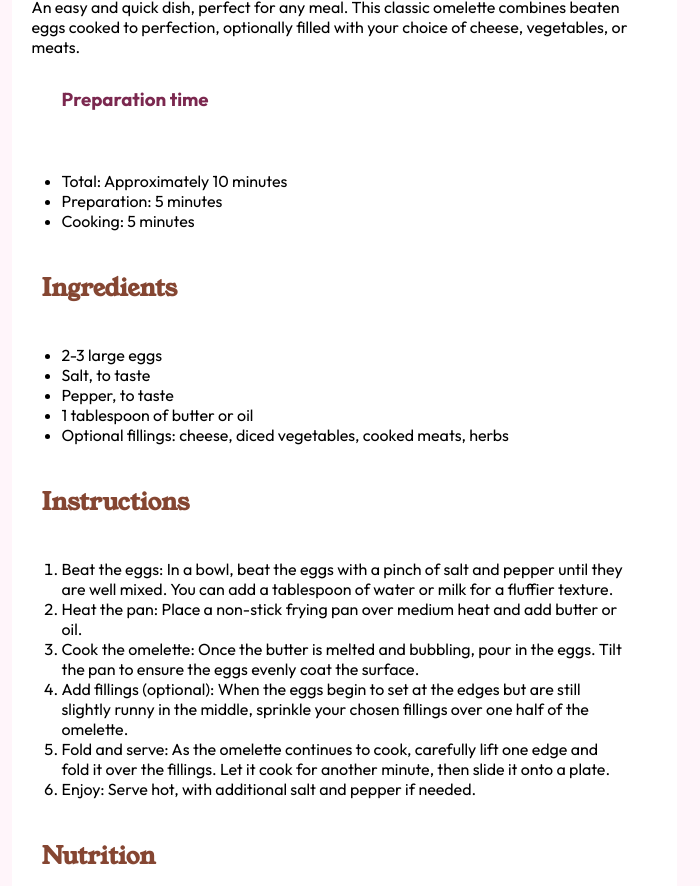
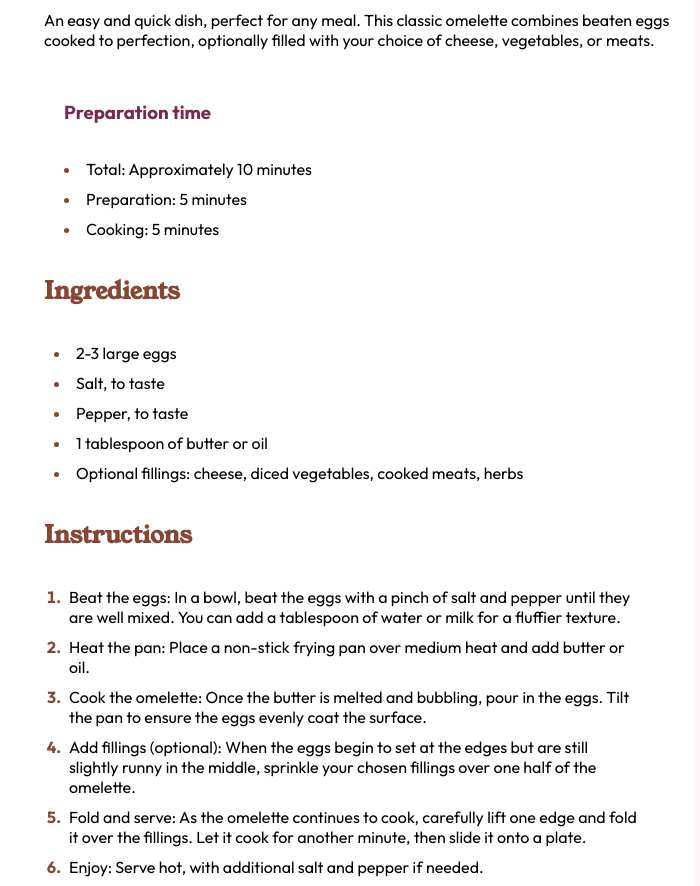
Before and after one commit to CrypticMango/recipe-page-main1, a plain HTML site: page index.html in a window 1280 px wide. Shown: the part 459-1345 px from the top of the page, without its empty margins (296-996 px from the left). Drawn offline with Linux system fonts and the light colour scheme.

Commit message:
changed padding and margins
-styled li::marker
-changed image size

```diff
--- a/index.html
+++ b/index.html
@@ -44,7 +44,7 @@
         <li>Cooking: 5 minutes</li>
       </ul>
       <h2>Ingredients</h2>
-      <ul>
+      <ul class="unordered-list">
         <li>2-3 large eggs</li>
         <li>Salt, to taste</li>
         <li>Pepper, to taste</li>
@@ -54,7 +54,7 @@
         </li>
       </ul>
       <h2>Instructions</h2>
-      <ol>
+      <ol class="numbers">
         <li>
           Beat the eggs: In a bowl, beat the eggs with a pinch of salt and
           pepper until they are well mixed. You can add a tablespoon of water or
--- a/style.css
+++ b/style.css
@@ -35,8 +35,7 @@ body {
 
 h1, h2 {
   font-family: var(--young-serif);
-  padding-left: 20px;
-  padding: 10px;
+  padding-left: 30px;
 }
 
 h2 {
@@ -45,21 +44,22 @@ h2 {
 
 h3 {
   color: var(--rose800);
-  padding: 30px;
+  padding-top: 50px;
+  padding-left: 50px;
 }
 
 main {
   background-color: var(--white);
   border-radius: 10px;
-  width: 625px;
+  width: 660px;
   margin: 70px 0px;
-  padding: 20px;
+  padding: 0px 20px;
 }
 
 img {
     border-radius: 10px;
-    width: 570px;
-    margin: 20px 0px;
+    width: 600px;
+    margin: 30px 0px;
     display: block;
     margin-left: auto;
     margin-right: auto;
@@ -68,6 +68,29 @@ img {
 ol, ul {
   margin: 30px;
 }
+
+li {
+    padding: 5px;
+    margin-left: 37px;
+}
+
+li::marker {
+  color: var(--brown800);
+  font-weight: bold;
+}
+
+p {
+ padding: 20px 0px 0px 30px;
+}
+
+.numbers li {
+  margin-left: 20px;
+}
+
+.unordered-list {
+  margin-left: 20px;
+}
+
 .attribution {
   font-size: 11px;
   text-align: center;
```
